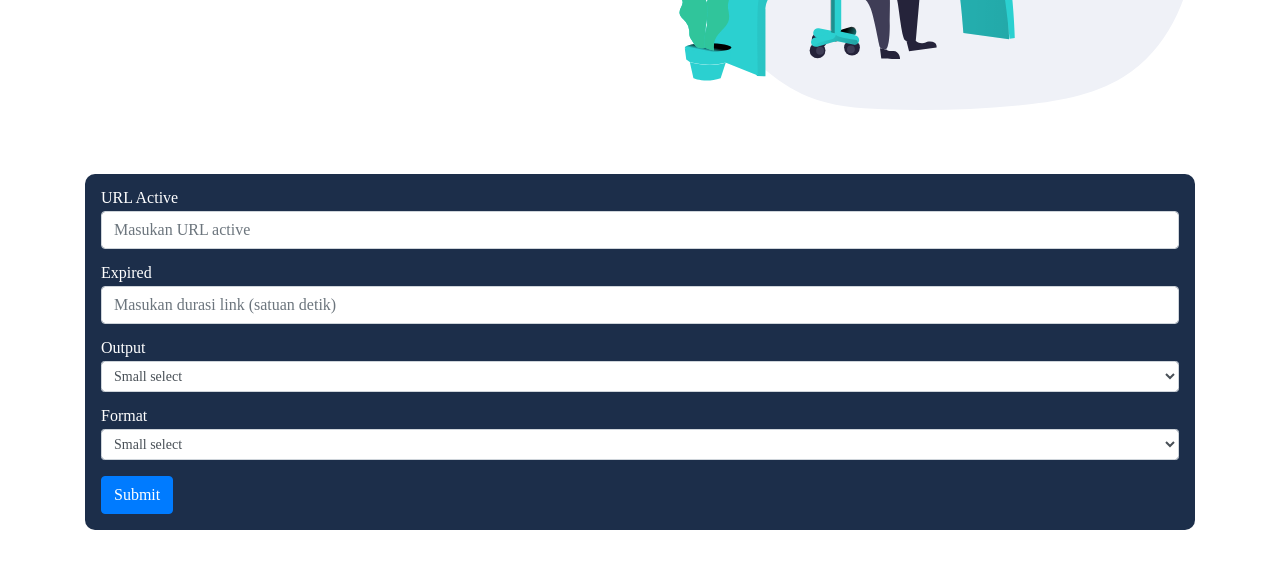
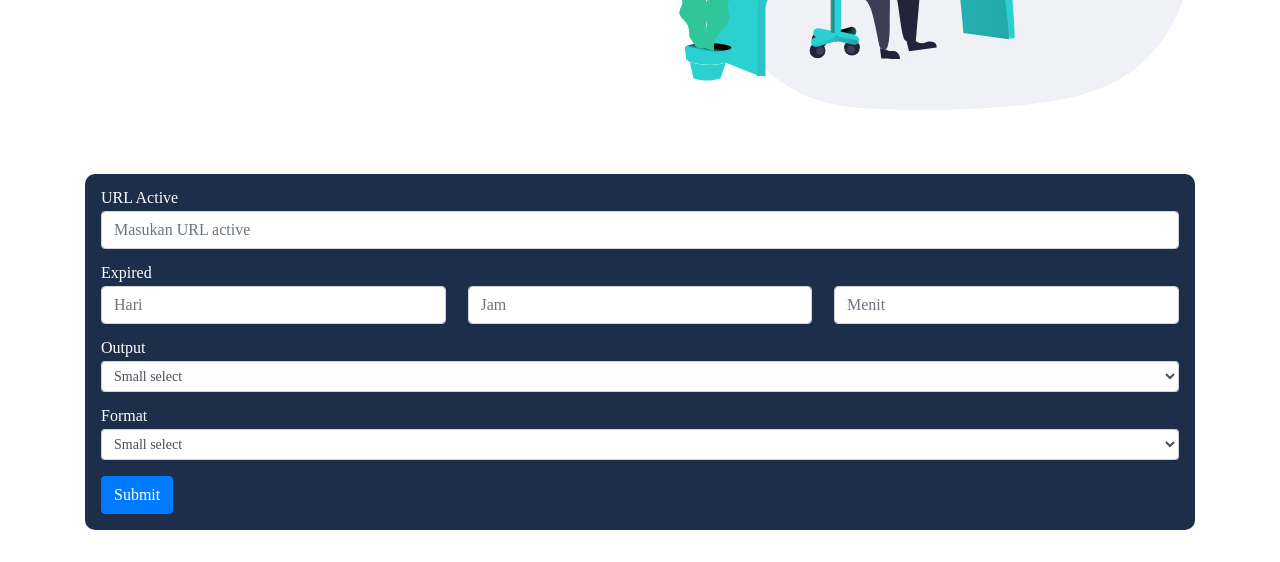
Before and after one commit to rakamahardika04/Eazy-Encrypted, a plain HTML site: page index.html in a window 1280 px wide. Shown: the part 336-898 px from the top of the page. Drawn offline with nearby package versions, Linux system fonts and the light colour scheme; files whose address does not match are found by name.

Commit message:
first commit

```diff
--- a/index.html
+++ b/index.html
@@ -65,10 +65,12 @@
                 <input type="text" class="form-control" id="exampleInputEmail1" aria-describedby="emailHelp" placeholder="Masukan URL active">
               </div>
 
-              <div class="form-group content-box">
-                <label class="content-label" for="exampleInputEmail1">Expired</label>
-                <input type="text" class="form-control" id="exampleInputEmail1" aria-describedby="emailHelp" placeholder="Masukan durasi link (satuan detik)">
-              </div>
+              <label class="content-label" for="exampleInputEmail1">Expired</label>
+              <div class="form-group content-box content-tiga-input-box">
+                <input type="text" class="form-control content-tiga-input" id="exampleInputEmail1" aria-describedby="emailHelp" placeholder="Hari">
+                <input type="text" class="form-control content-tiga-input" id="exampleInputEmail1" aria-describedby="emailHelp" placeholder="Jam">
+                <input type="text" class="form-control content-tiga-input" id="exampleInputEmail1" aria-describedby="emailHelp" placeholder="Menit">
+            </div>
 
               <div class="form-group content-box">
                 <label class="content-label" for="exampleInputEmail1">Output</label>
--- a/styles.css
+++ b/styles.css
@@ -80,6 +80,15 @@ table {
     padding: 16px;
 }
 
+.content-tiga-input-box {
+    display: flex;
+    justify-content: space-between;
+}
+
+.content-tiga-input {
+    width: 32%;
+}
+
 /* HERO */
 
 .hero {
```
